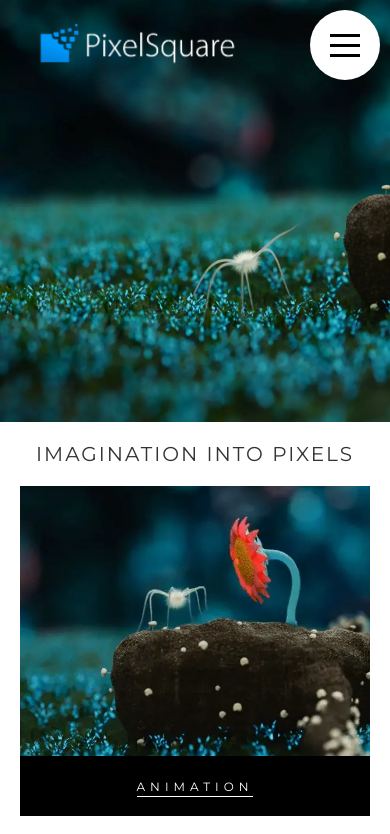
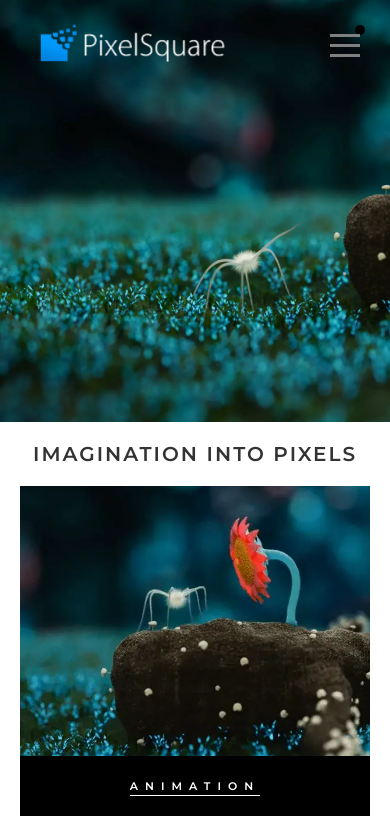
Before and after one commit to binay798/pixel-square, a website: page index.html in a window 390 px wide. Shown: the top 834 px of the page. Drawn offline with Linux system fonts and the light colour scheme.

Commit message:
typography updated

```diff
--- a/index.html
+++ b/index.html
@@ -62,7 +62,7 @@
 		<div class="home"></div>
 
 		<div class="home__services">
-			<h2 class="heading__primary">IMAGINATION INTO PIXELS</h2>
+			<h2 class="heading__primary" style="margin-bottom: 2rem">IMAGINATION INTO PIXELS</h2>
 
 			<div class="home__services__container">
 				<div class="cardPrimary">
@@ -93,7 +93,7 @@
 		</div>
 
 		<div class="home__works">
-			<h2 class="heading__primary">OUR WORKS</h2>
+			<h2 class="heading__primary" style="margin-bottom: 2rem">OUR WORKS</h2>
 
 			<div class="home__works__container">
 				<!-- put youtube video source in openModal('...here goes source') -->
--- a/scss/base/_typography.scss
+++ b/scss/base/_typography.scss
@@ -7,10 +7,9 @@ body {
 .heading__primary {
 	font-size: 4rem;
 	letter-spacing: 2px;
-	font-weight: 400;
+	font-weight: 600;
 	color: $color-dark;
 	text-align: center;
-	margin-bottom: 2rem;
 
 	@media only screen and (max-width: 550px) {
 		font-size: 3rem;
--- a/scss/components/_cardPrimary.scss
+++ b/scss/components/_cardPrimary.scss
@@ -19,10 +19,10 @@
 		transition: .3s;
 
 		p {
-			font-size: 1.2rem;
-			letter-spacing: 5px;
+			font-size: 1.1rem;
+			letter-spacing: 7px;
 			position: relative;
-
+			font-weight: 600;
 			&::after {
 				content: '';
 				position: absolute;
--- a/scss/components/_cardSecondary.scss
+++ b/scss/components/_cardSecondary.scss
@@ -27,16 +27,15 @@
 
 	&__desc {
 		h2 {
-			font-size: 1.8rem;
+			font-size: 1.6rem;
 			font-weight: 600;
-			margin-top: 2rem;
+			margin-top: 1rem;
 			text-transform: uppercase;
 		}
 
 		h3 {
 			font-size: 1.4rem;
 			color: gray;
-			margin-top: .5rem;
 			font-weight: 400;
 		}
 	}
--- a/scss/components/_nav.scss
+++ b/scss/components/_nav.scss
@@ -9,6 +9,10 @@
 	&__logo {
 		height: 4rem;
 		display: block;
+
+		@media only screen and (max-width: 500px) {
+			height: 3.8rem;
+		}
 	}
 
 	&__container {
@@ -76,15 +80,15 @@
 			top: 2.5rem;
 			right: 2.5rem;
 			background: black;
-			width: 4rem;
-			height: 4rem;
+			width: 1rem;
+			height: 1rem;
 			z-index: 10;
 			border-radius: 100%;
 			transition: all .8s cubic-bezier(0.68, -0.55, 0.265, 1.55);
 		}
 
 		&__inp:checked ~ &__background {
-			transform: scale(100);
+			transform: scale(300);
 
 		}
 
@@ -105,7 +109,7 @@
 		display: flex;
 		width: 7rem;
 		height: 7rem;
-		background-color: white;
+		background-color: transparent;
 		position: fixed;
 		top: 1rem;
 		right: 1rem;
@@ -119,7 +123,7 @@
 		display: block;
 		width: 3rem;
 		height: .3rem;
-		background: black;
+		background: gray;
 		position: relative;
 		transition: all .8s cubic-bezier(0.68, -0.55, 0.265, 1.55);
 		&::after, &::before {
@@ -127,7 +131,7 @@
 			position: absolute;
 			width: 100%;
 			height: 100%;
-			background: black;
+			background: gray;
 			transition: all .8s cubic-bezier(0.68, -0.55, 0.265, 1.55);
 			left: 0;
 		}
--- a/scss/layout/_header.scss
+++ b/scss/layout/_header.scss
@@ -2,5 +2,5 @@
 	position: sticky;
 	top: 0;
 	z-index: 100;
-	transition: .3s;
+	transition: .5s;
 }
```
Also changed, not shown: services.html (+1 -1 lines), public/css/style.css.
